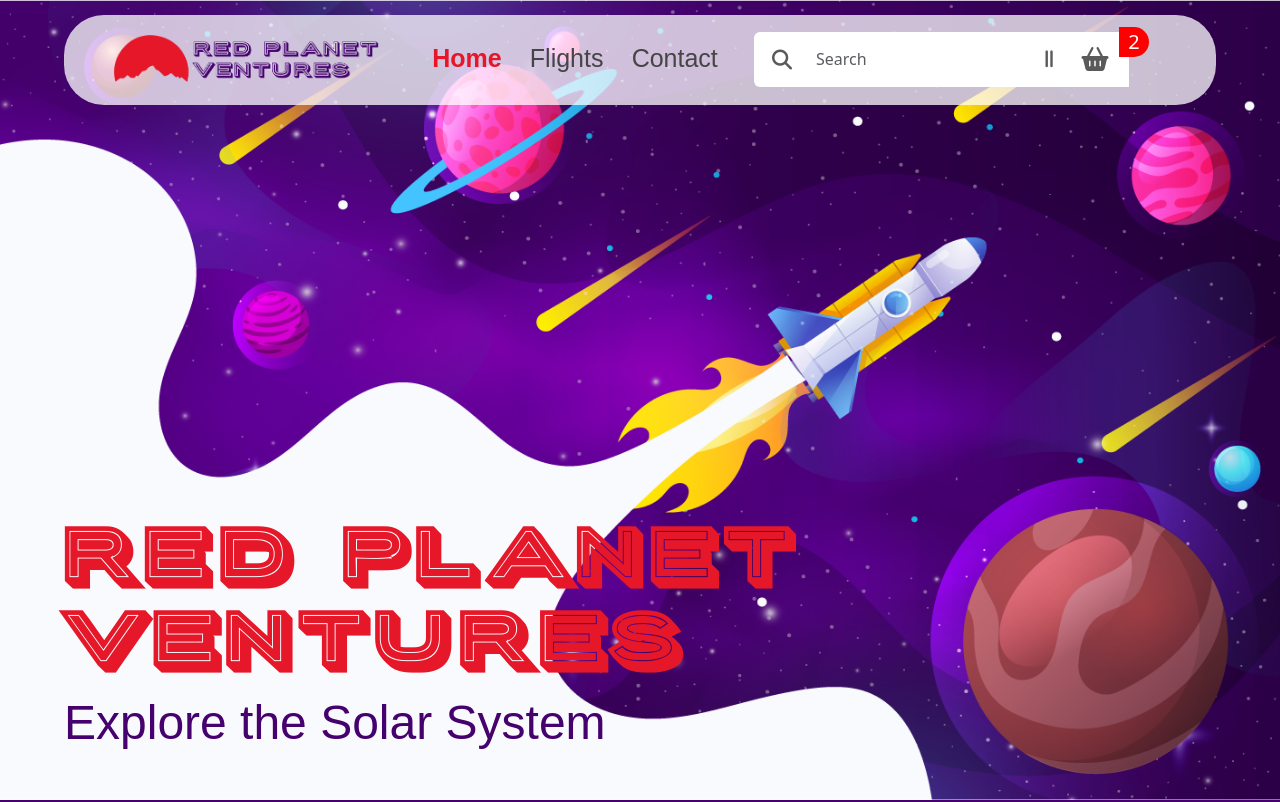
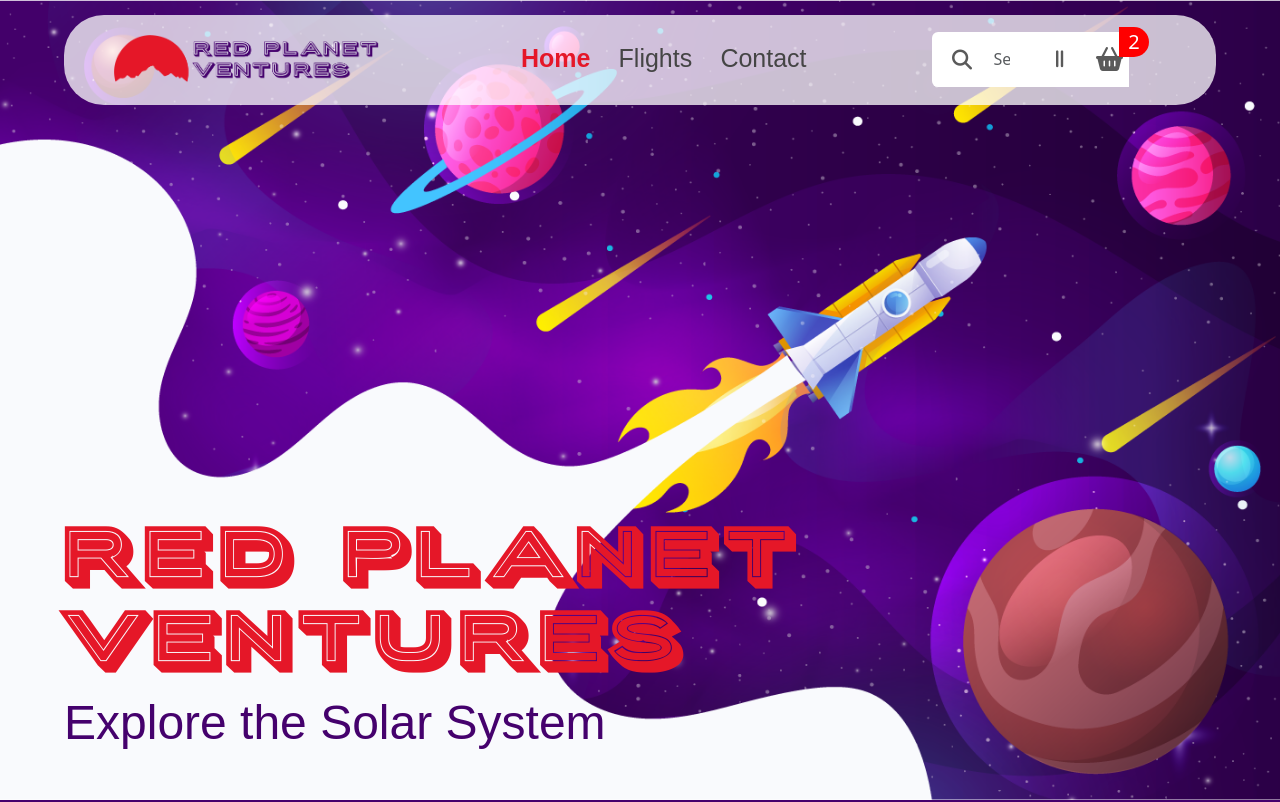
Before and after one commit to Troy-Evans-251096/251096_Troy_Evans_DV100_S1, a plain HTML site: page index.html in a window 1280 px wide. Shown: the top 802 px of the page. Drawn offline with nearby package versions, Linux system fonts and the light colour scheme.

Commit message:
Update main.css

```diff
--- a/css/main.css
+++ b/css/main.css
@@ -72,7 +72,7 @@ body {
 #searchBar {
     padding-right: 75px;
     height: 55px;
-    width: 450px;
+    width: 25%;
 }
 
 .input-group-text {
@@ -95,15 +95,18 @@ body {
 
 .fa-magnifying-glass {
     transform: scale(1.25);
+    max-width: 2%;
 }
 
 .fa-basket-shopping {
     transform: scale(1.5);
-    margin-right: 10px;
+    margin-right: 2%;
+    max-width: 2%;
 }
 
 .fa-grip-lines-vertical{
     transform: scale(1.2);
+    max-width: 5%;
 }
 
 .input-group {
```
